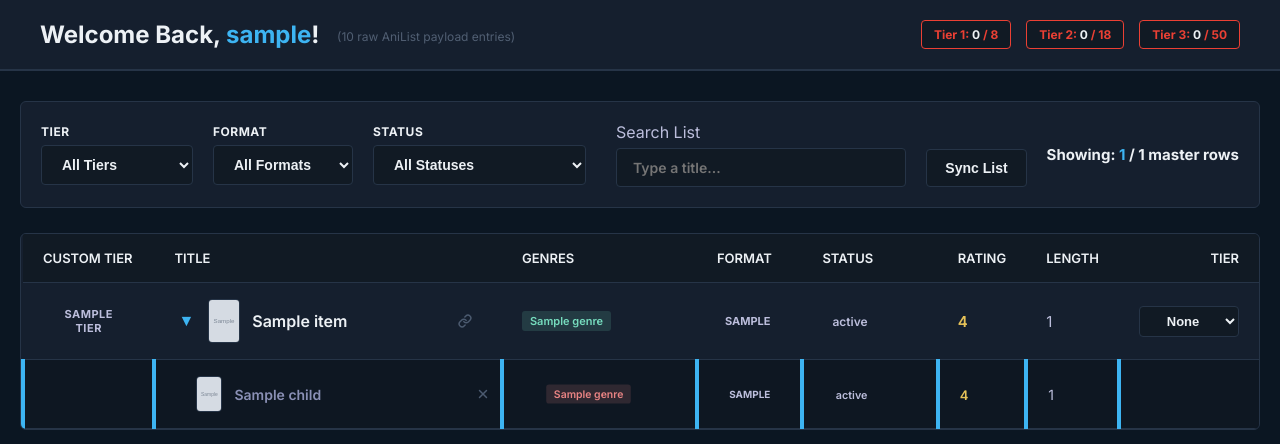
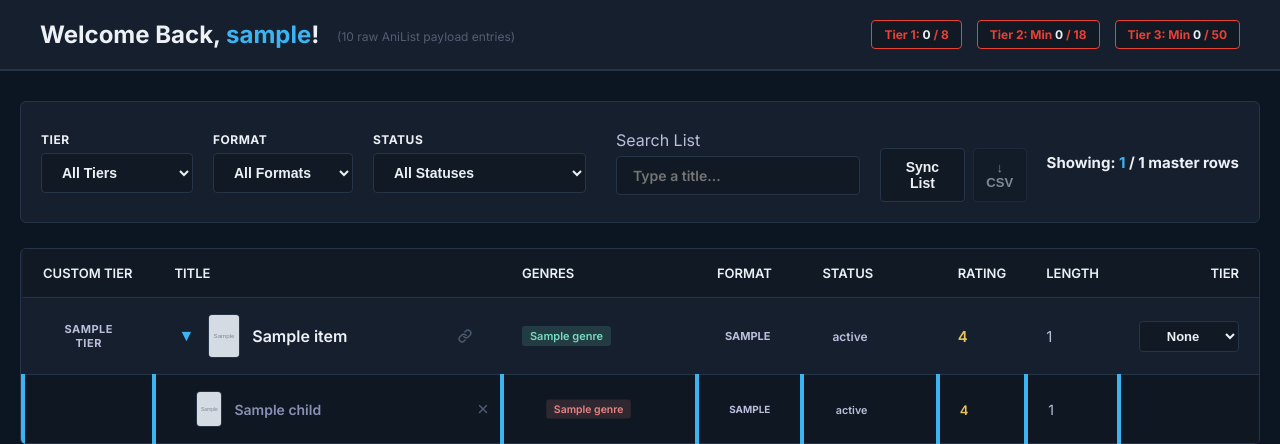
Before and after one commit to Ginkani/Anilist_Manager, a Flask app: template templates/index.html in a window 1280 px wide. Shown: the top 444 px of the page. Run offline with Flask 3, Linux system fonts and the light colour scheme; the template is opened without the code that fills it: most values are stand-ins (such as "Sample title", 1, 10 or a date in 2020); grey boxes marked "Sample" are stand-in pictures.

Commit message:
Update index.html

```diff
--- a/templates/index.html
+++ b/templates/index.html
@@ -538,8 +538,8 @@
         </h1>
         <div class="rule-tracker">
             <div id="t1-pill" class="rule-pill">Tier 1: <span id="t1-count">0</span> / 8</div>
-            <div id="t2-pill" class="rule-pill">Tier 2: <span id="t2-count">0</span> / 18</div>
-            <div id="t3-pill" class="rule-pill">Tier 3: <span id="t3-count">0</span> / 50</div>
+            <div id="t2-pill" class="rule-pill">Tier 2: Min <span id="t2-count">0</span> / 18</div>
+            <div id="t3-pill" class="rule-pill">Tier 3: Min <span id="t3-count">0</span> / 50</div>
         </div>
     </header>
 
@@ -588,7 +588,10 @@
 
             <div class="sync-group">
                 <label>&nbsp;</label>
-                <button id="syncBtn" class="sync-btn" onclick="triggerAniListSync()">Sync List</button>
+                <div style="display:flex;gap:8px;">
+                    <button id="syncBtn" class="sync-btn" onclick="triggerAniListSync()">Sync List</button>
+                    <button class="sync-btn" onclick="exportCSV()" title="Export visible list to CSV" style="padding:10px 12px;opacity:0.5;font-size:13px;">↓ CSV</button>
+                </div>
             </div>
 
             <div class="counter-box">
@@ -1028,6 +1031,34 @@
             });
         }
 
+        // Exports currently visible master rows to a CSV file
+        function exportCSV() {
+            const rows = document.querySelectorAll('#masterTableBody tr.parent-row:not(.hidden-row)');
+            const headers = ['Title', 'Format', 'Status', 'Rating', 'Length', 'Tier', 'Genres'];
+            const lines = [headers.join(',')];
+
+            rows.forEach(row => {
+                const title = row.querySelector('.media-title')?.innerText.trim() || '';
+                const format = row.getAttribute('data-format') || '';
+                const status = row.getAttribute('data-status') || '';
+                const rating = row.querySelector('.rating-txt')?.innerText.trim() || 'Unrated';
+                const length = row.querySelector('td:nth-child(7)')?.innerText.trim() || '';
+                const tier = row.getAttribute('data-tier') || 'None';
+                const genres = Array.from(row.querySelectorAll('.genre-mini-pill')).map(g => g.innerText.trim()).join('; ');
+
+                const escape = v => `"${v.replace(/"/g, '""')}"`;
+                lines.push([title, format, status, rating, length, tier, genres].map(escape).join(','));
+            });
+
+            const blob = new Blob([lines.join('\n')], { type: 'text/csv' });
+            const url = URL.createObjectURL(blob);
+            const a = document.createElement('a');
+            a.href = url;
+            a.download = `anilist-export-${new Date().toISOString().slice(0,10)}.csv`;
+            a.click();
+            URL.revokeObjectURL(url);
+        }
+
         // Execute foundational logic checks instantly as soon as document rendering loops complete
         window.addEventListener('DOMContentLoaded', () => {
             restoreGroupToggles();
```
